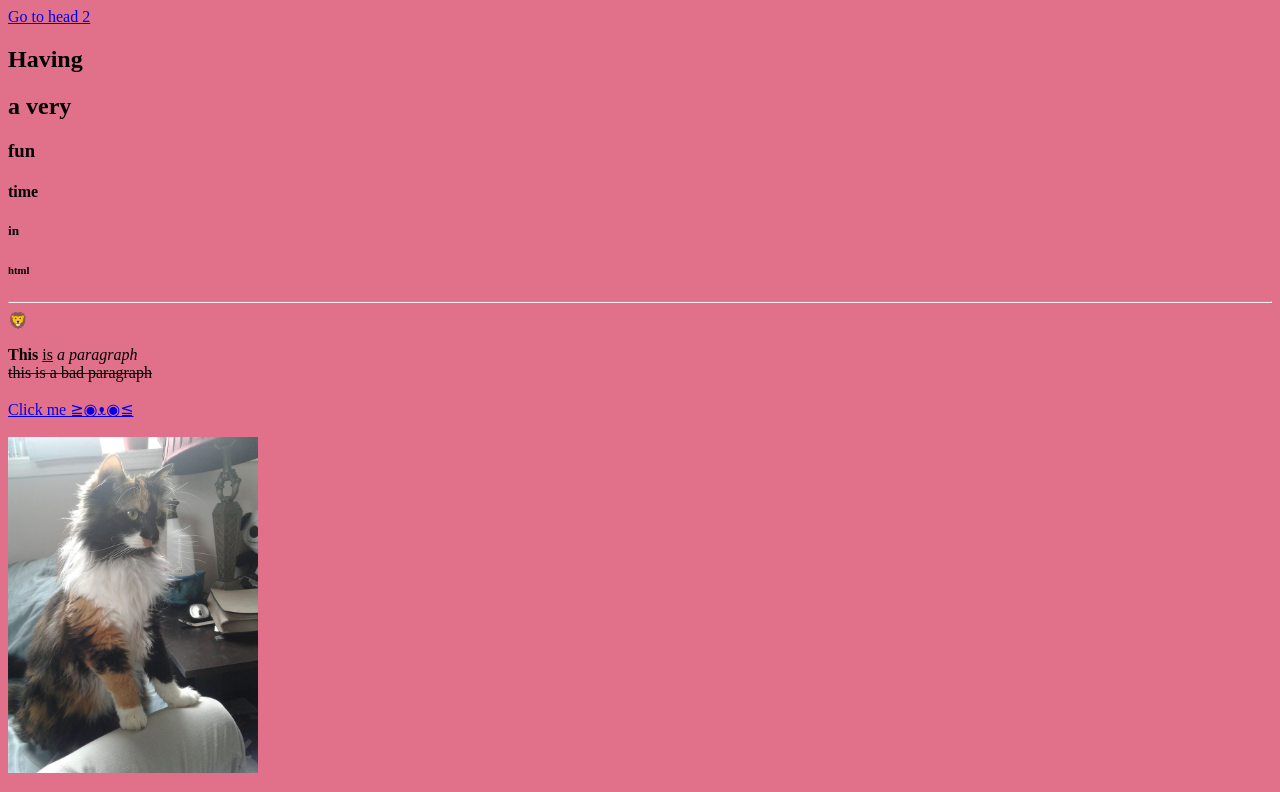
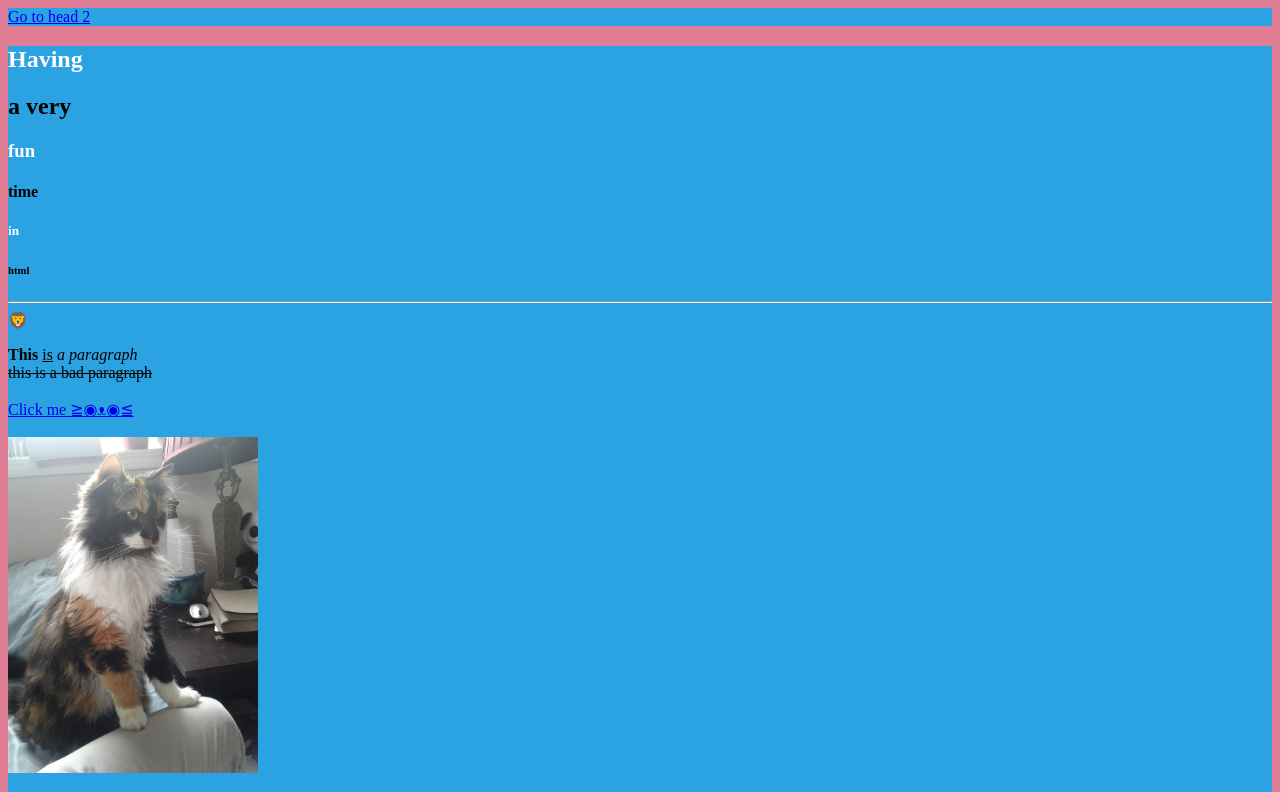
Before and after one commit to MirandaNadine/INFS635_Practice, a plain HTML site: page index.html in a window 1280 px wide. Shown: the top 792 px of the page. Drawn offline with Linux system fonts and the light colour scheme.

Commit message:
practice 2 part 2
second half of class

```diff
--- /dev/null
+++ b/Assets/css/Mystyle.css
@@ -0,0 +1,15 @@
+body{
+    background-color:rgb(222, 125, 147)
+}
+
+#head1{
+    background-color:rgb(43, 162, 226)
+}
+
+#header-section{
+    background-color:rgb(43, 162, 226)
+}
+
+h1, h3, h5{
+    color: rgb(255, 255, 255);
+}
--- a/index.html
+++ b/index.html
@@ -2,9 +2,10 @@
 <html>
     <head>
         <title>In-Class Exercise</title>
-        <style>
+        <!--<style>
             body {background-color:rgb(225, 112, 138)}
-        </style>
+        </style>-->
+        <link rel="stylesheet" href="assets/css/Mystyle.css">
         <link rel="icon" type="image/x-icon" href="assets/img/sleepykingsley.jpg">
     </head>
     <body>
```
